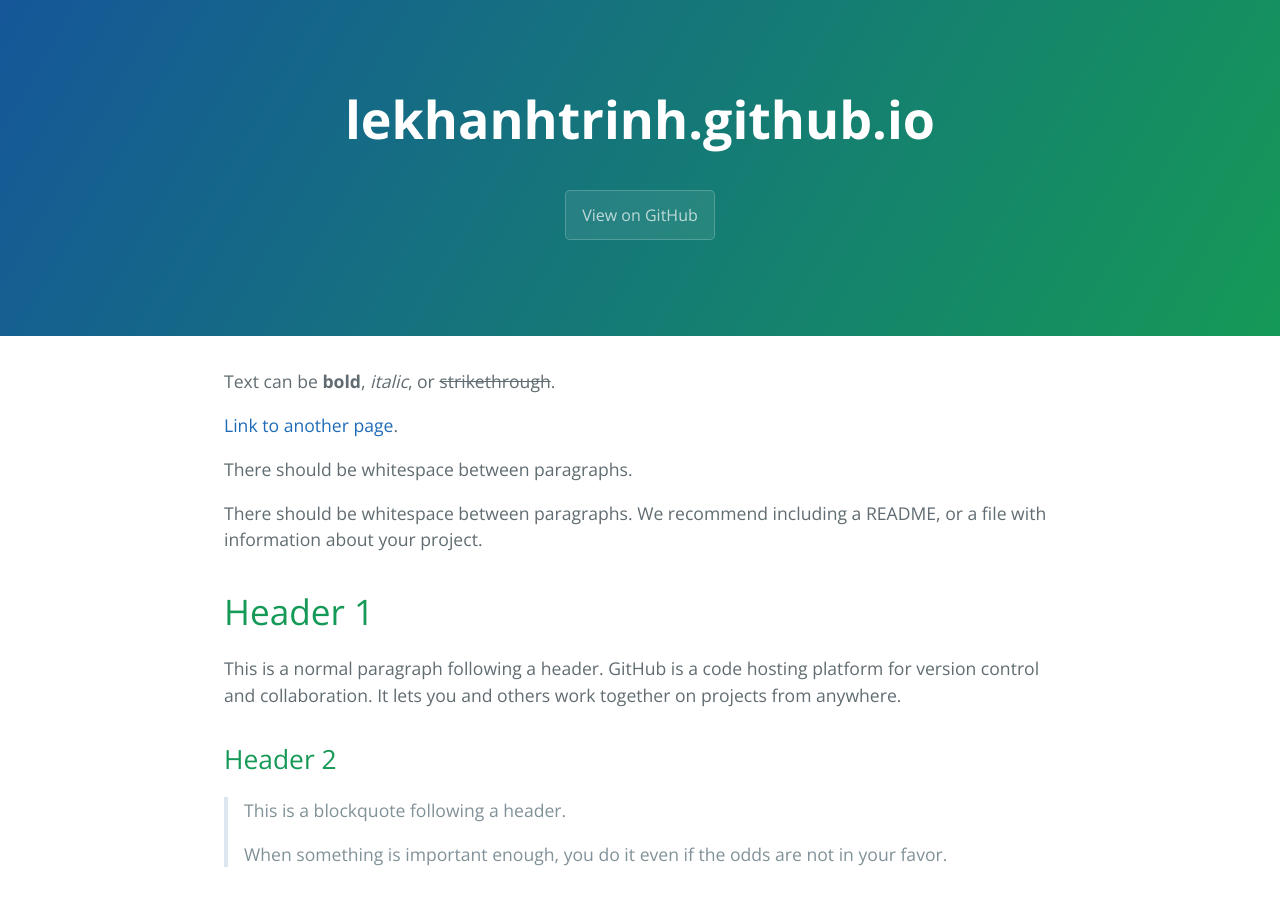
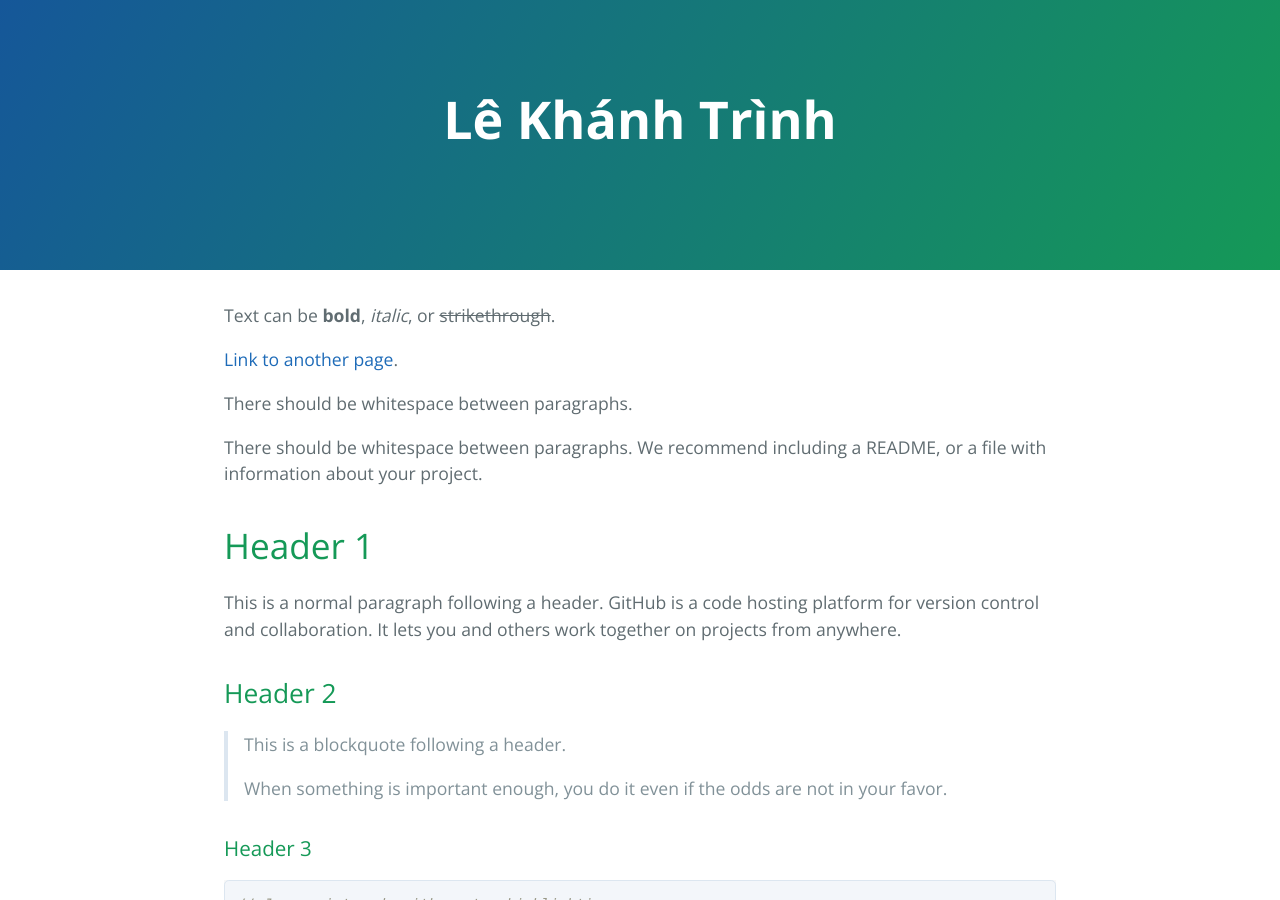
Before and after one commit to TrinhLK/lekhanhtrinh.github.io, a Jekyll site: the page built from index.md, in a window 1280 px wide and 900 px high. Built offline with Jekyll 4.4.1, drawn with Linux system fonts in a browser that asks for light colours; the repository's description, which GitHub fills in, is left out.

Commit message:
default page

```diff
--- a/_layouts/default.html
+++ b/_layouts/default.html
@@ -23,15 +23,15 @@
     <a id="skip-to-content" href="#content">Skip to the content.</a>
 
     <header class="page-header" role="banner">
-      <h1 class="project-name">{{ site.title | default: site.github.repository_name }}</h1>
-      <h2 class="project-tagline">{{ site.description | default: site.github.project_tagline }}</h2>
-      {% if site.github.is_project_page %}
-        <a href="{{ site.github.repository_url }}" class="btn">View on GitHub</a>
+      <h1 class="project-name">Lê Khánh Trình</h1>
+      <h2 class="project-tagline">{{ Lê Khánh Trình | Home page }}</h2>
+      <!--   {% if site.github.is_project_page %}
+     <a href="{{ site.github.repository_url }}" class="btn">View on GitHub</a>
       {% endif %}
       {% if site.show_downloads %}
         <a href="{{ site.github.zip_url }}" class="btn">Download .zip</a>
         <a href="{{ site.github.tar_url }}" class="btn">Download .tar.gz</a>
-      {% endif %}
+      {% endif %}-->
     </header>
 
     <main id="content" class="main-content" role="main">
```
